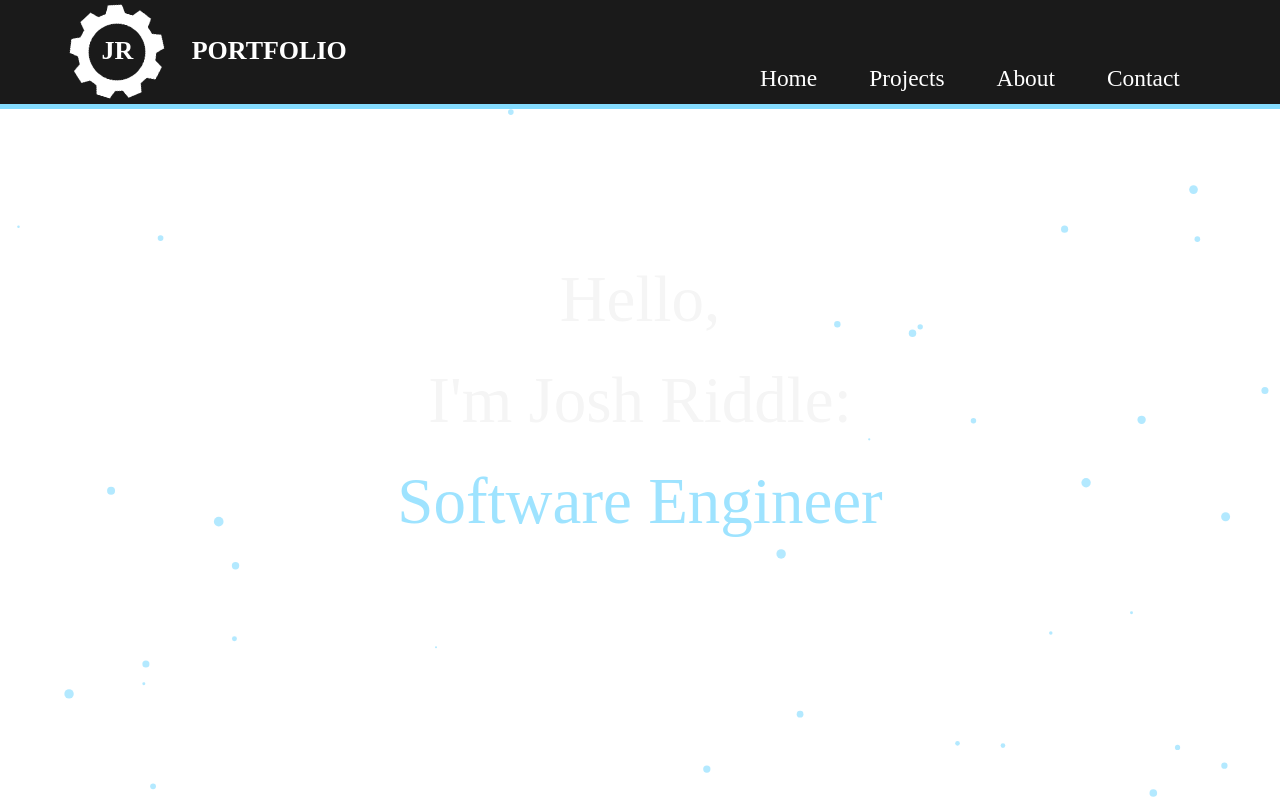
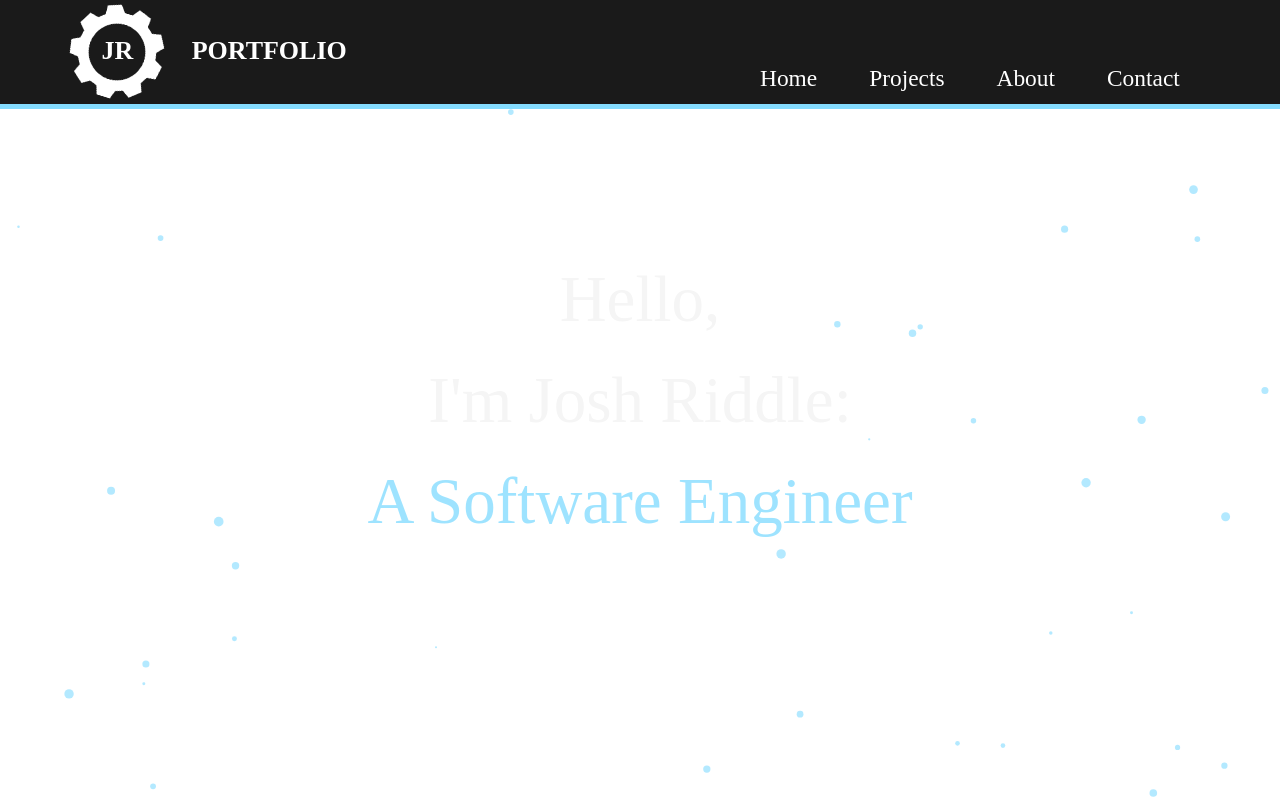
Before and after one commit to jriddle11/Portfolio, a React (Create React App) app: page / in a window 1280 px wide. Built offline with nearby package versions, Linux system fonts and the light colour scheme.

Commit message:
cleaning

```diff
--- a/src/About.js
+++ b/src/About.js
@@ -17,8 +17,8 @@ const About = () => {
 
                     <br/><br/>&emsp;&emsp; Upon graduating from high school, I entered the workforce, securing a position in a production warehouse to amass funds for my education. Through dedication and hard work, I climbed the ranks to become a Line Lead, eventually affording me the opportunity to enroll at Kansas State University in the fall of 2021. Now as a junior, I have diligently absorbed new knowledge and pursued hobbies, particularly in the field Computer Science. I even managed to release a small mobile game over the summer of 2023 after working on several projects in the Unity engine.
 
-In my current professional role, I serve as a Dangerous Goods Specialist for FedEx.
-<br/><br/>&emsp;&emsp; During my free hours, I am engrossed in developing games and mods for existing games, as my passion has not died out for them. Recently, I've diversified my expertise by delving into website development using React and the ASP.NET framework.
+Recently over the summer of of 2024 I took on the role of a software engineer intern for WellSky. There I worked diligently with a team of great developers to create Web APIs in Asp.Net Core and learned a lot about Agile methodologies.
+<br/><br/>&emsp;&emsp; During my free hours, I am engrossed in developing games and mods for existing games, as my passion has not died out for them.
 
 As I actively seek opportunities aligned with my field of study, my goal is to secure a job that not only supports my ongoing university journey but also propels my career forward. I am eager to contribute my skills and passion to a dynamic work environment while continuing to pursue excellence in Computer Science.</p>
                 </div>
--- a/src/Home.js
+++ b/src/Home.js
@@ -2,7 +2,7 @@ import ParticleBackground from "./ParticleBackground";
 import './Home.css';
 
 const Home = () => {
-    const words = ["Hello,", "I'm Josh Riddle:", "Software Engineer"];
+    const words = ["Hello,", "I'm Josh Riddle:", "A Software Engineer"];
 
     return (
         <div className='homeDiv center'>
```
